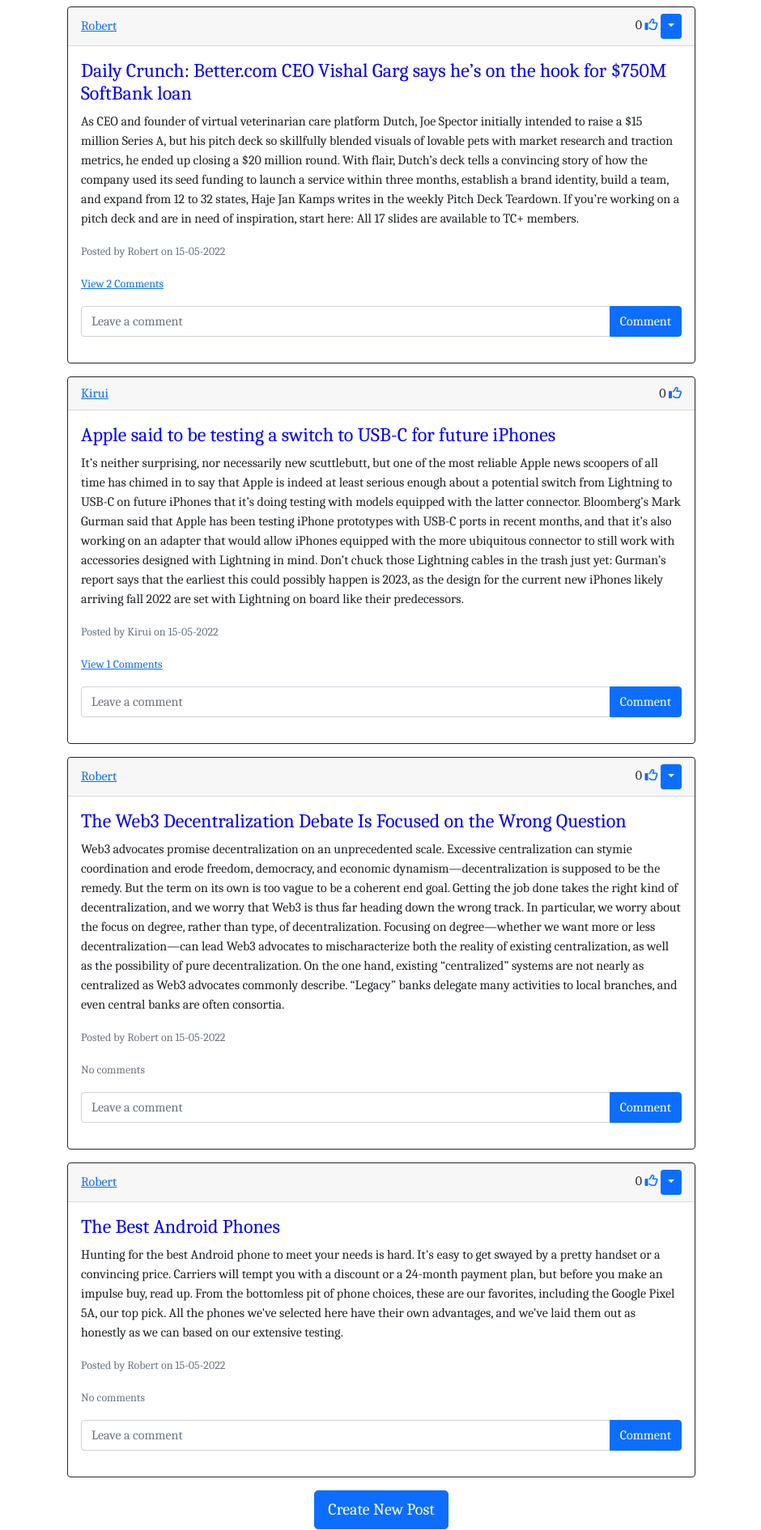
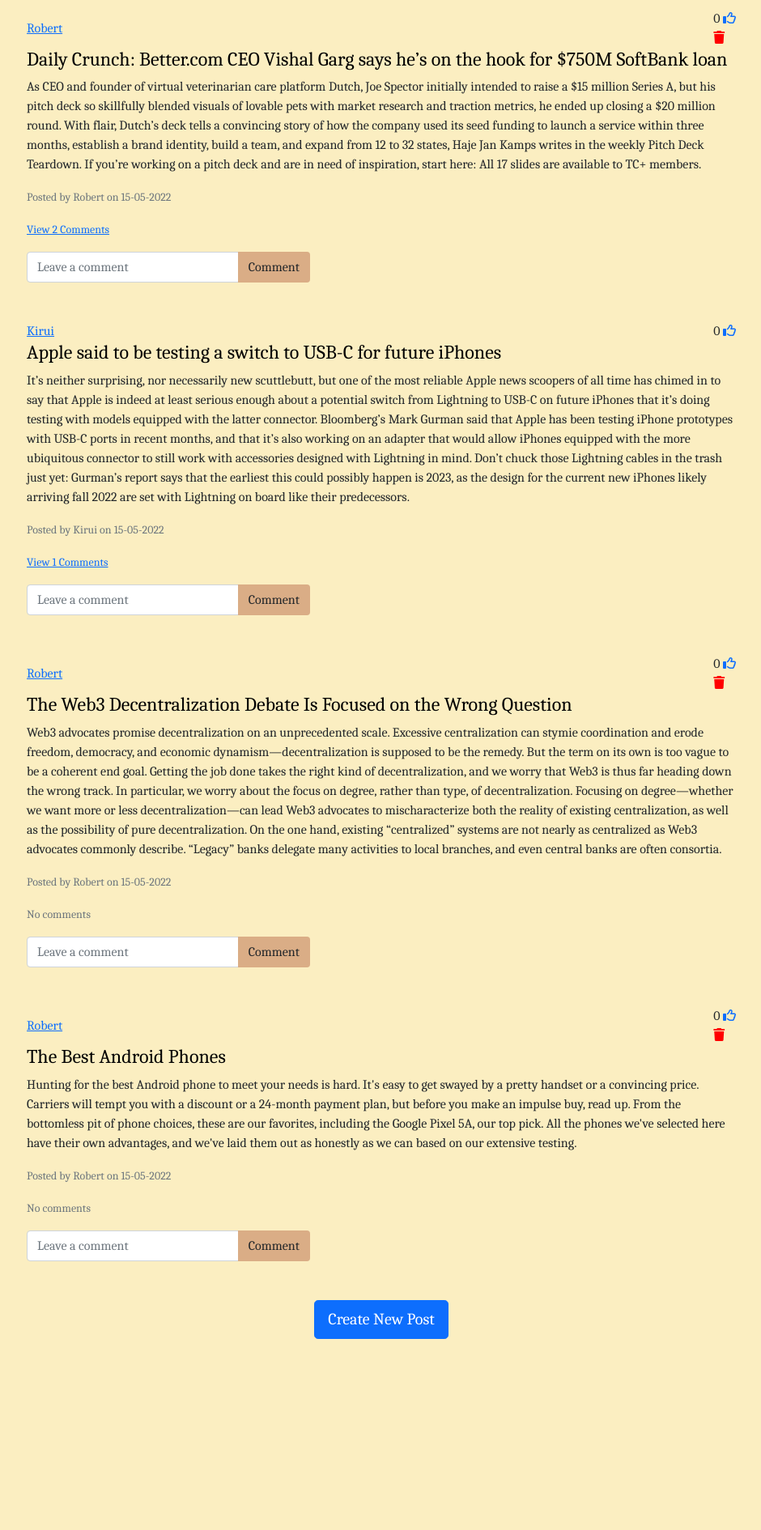
Before and after one commit to Kirugik/blog, a Flask app: page / in a window 1280 px wide. Shown: the part 402-2292 px from the top of the page at 81% size, without its empty margins (169-1109 px from the left). After the commit the page ends 2056 px from the top, so only its background shows below. Run offline with Flask 2, Linux system fonts and the light colour scheme; a user stored in the database is signed in; data comes from the database, SQL or seed files in the repository; both versions use the stored data as it was after the commit; data that the repository does not hold is empty; some libraries are stand-ins or nearby versions.

Commit message:
Fix: Fix fix the comment and delete buttons

```diff
--- a/app/static/css/styles.css
+++ b/app/static/css/styles.css
@@ -6,3 +6,8 @@ body,html{
     font-family: 'Caladea', serif;
 
 }
+
+
+nav {
+    background-color: aquamarine;
+}
--- a/app/templates/base.html
+++ b/app/templates/base.html
@@ -14,9 +14,10 @@
     <link rel="stylesheet" href="{{ url_for('static', filename='css/styles.css')}}">
     <title>{% block title %} {% endblock %}</title>
 </head>
-<body>
-    <nav class="navbar navbar-expand-lg navbar-dark bg-dark">
+<body style="background-color: #fbeec1;">
+    <nav class="navbar navbar-expand-lg" style="background-color: #daad86;">
         <div class="container-fluid">
+            <a class="navbar-brand" href="/" style="font-size: 30px; font-weight: bold;"><i class="fa-solid fa-r"></i> <i class="fa-solid fa-k"></i></a>
             <button
                 class="navbar-toggler"
                 type="button"
@@ -25,14 +26,15 @@
                     <span class="navbar-toggler-icon"></span>
             </button>
             <div class="collapse navbar-collapse" id="navbar">
-                <div class="navbar-nav ms-auto fs-4">
-                    <a class="nav-item nav-link" href="/home">Home</a>
+                <div class="navbar-nav ms-auto fs-5">
+                    <a class="nav-item nav-link" href="/home" style="margin-right: 15px;">Home</a>
                     {% if user.is_authenticated %}
-                    <a class="nav-item nav-link" href="/logout">Logout</a>
-                    <a class="nav-item nav-link" href="/profile">Profile</a>
+                    <a class="nav-item nav-link" href="/logout" style="margin-right: 15px;">Logout <i class="fa-solid fa-right-from-bracket"></i></a>
+                    <a class="nav-item nav-link" href="/profile" style="margin-right: 15px;"><i class="fa-solid fa-user"></i> Profile</a>
                     {% else %}
-                    <a class="nav-item nav-link" href="/login">Login</a>
-                    <a class="nav-item nav-link" href="/sign-up">Sign Up</a>
+                    <a class="nav-item nav-link" href="/login" style="margin-right: 15px;"><i class="fa-solid fa-right-to-bracket"></i> Login</a>
+
+                    <a class="nav-item nav-link" href="/sign-up"><i class="fa-solid fa-address-card"></i> Sign Up</a>
                     {% endif %}
                 </div>
             </div>
--- a/app/templates/posts_div.html
+++ b/app/templates/posts_div.html
@@ -16,12 +16,12 @@
 </div>
 
 
-<div class="container" style="width: 800px; margin: auto;">
+<div class="container" style="width: 900px; margin: auto;">
     <h3 align="center">{% block header %} Posts {% endblock %}</h3>
     <div id="posts">
         {% for post in posts %}
-        <div class="card border-dark mb-3">
-            <div class="card-header d-flex justify-content-between align-items-center">
+        <div class="mb-5" style="background-color:#fbeec1;">
+            <div class="d-flex justify-content-between align-items-center">
                 <a href="/posts/{{post.user.username}}">{{post.user.username}}</a>
                 <div>
                     {{ post.likes|length }}
@@ -31,25 +31,28 @@
                         <a href="/like-post/{{post.id}}"><i class="fa-regular fa-thumbs-up"></i></a>
                     {% endif %}
                     {% if user.id == post.author %}
-                    <div class="btn-group">
+                    <div class="delete">
+                        <a href="/delete-post/{{post.id}}" style="color: red;"><i class="fa-solid fa-trash"></i></a></li>
+                    </div>
+                    <!-- <div class="btn-group">
                         <button type="button" class="btn btn-sm btn-primary dropdown-toggle" data-bs-toggle="dropdown"></button>
                         <ul class="dropdown-menu">
                             <li><a href="/delete-post/{{post.id}}" class="dropdown-item">Delete</a></li>
                         </ul>
-                    </div>
+                    </div>  -->
                     {% endif %}
                 </div>
             </div>
-            <div class="card-body">
-                <div class="card-text mb-3">
-                    <h4 style="color: blue;">{{post.title}}</h4>
+            <div class="blog-post">
+                <div class="mb-3">
+                    <h4 style="color: black;">{{post.title}}</h4>
                     <p>{{post.text}}</p>
                     <small class="text-muted">Posted by {{post.user.username}} on {{post.date_created.strftime('%d-%m-%Y')}}</small>
 
                 </div>
                 <div class="collapse" id="comments-{{post.id}}">
-                    <div class="card">
-                        <div class="card-body" id="comments-expanded-{{post.id}}">
+                    <div class="comments">
+                        <div class="comments-list" id="comments-expanded-{{post.id}}">
                             {% for comment in post.comments %}
                                 <div class="d-flex justify-content-between align-items-center">
                                     <div>
@@ -58,11 +61,15 @@
                                     <div>
                                         <small class="text-muted">{{ comment.date_created.strftime('%d-%m-%Y')}}</small>
                                         {% if user.id == comment.author or user.id == post.author %}
-                                        <div class="btn-group">
+                                        <!-- <div class="btn-group">
                                             <button type="button" class="btn btn-sm btn-primary dropdown-toggle" data-bs-toggle="dropdown"></button>
                                             <ul class="dropdown-menu">
                                                 <li><a href="/delete-comment/{{comment.id}}" class="dropdown-item">Delete</a></li>
                                             </ul>
+                                        </div> -->
+
+                                        <div class="delete">
+                                            <a href="/delete-comment/{{comment.id}}" style="color: red;"><i class="fa-solid fa-trash"></i></a></li>
                                         </div>
                                         {% endif %}
                                     </div>
@@ -72,7 +79,7 @@
                     </div>
                 </div>
 
-                <p class="card-text">
+                <p class="view-comments">
                     {% if post.comments|length > 0 %}
                     <a data-bs-toggle="collapse" href="#comments-{{post.id}}" role="button">
                         <small>View {{post.comments|length}} Comments</small>
@@ -81,9 +88,9 @@
                         <small class="text-muted">No comments</small>
                     {% endif %}
                 </p>
-                <form class="input-group mt-3 mb-3", method="POST" action="/create-comment/{{post.id}}">
+                <form class="input-group mt-3 mb-3", method="POST" action="/create-comment/{{post.id}}" style="width: 350px;">
                     <input type="text" id="text" name="text" class="form-control" placeholder="Leave a comment">
-                    <button type="submit" class="btn btn-primary">Comment</button>
+                    <button type="submit" class="btn" style="background-color: #daad86;">Comment</button>
                 </form>
                 <!-- <div class="card-footer text-muted">
                     {{post.date_created}}
--- a/app/views.py
+++ b/app/views.py
@@ -59,12 +59,13 @@ def delete_post(id):
 @login_required
 def posts(username):
     user = User.query.filter_by(username=username).first()
+    quote = get_quotes()
 
     if not user:
         flash("No user with that username.", category='error')
         return redirect(url_for('views.home'))
     posts = user.posts
-    return render_template('posts.html', user=current_user, posts=posts, username=username)
+    return render_template('posts.html', user=current_user, posts=posts, username=username, quote=quote)
 
 
 
@@ -141,12 +142,13 @@ def like(post_id):
 
 
 
-@views.route('/user/<uname>')
+@views.route('/profile/<uname>')
 @login_required
 def profile(uname):
     user = User.query.filter_by(username = uname).first()
+    text = Post.query.filter_by(author=author).all()
 
     if user is None:
         abort(404)
 
-    return render_template("profile/profile.html", user = user)
+    return render_template("profile.html", user = user)
```
Also changed, not shown: app/database.db.
